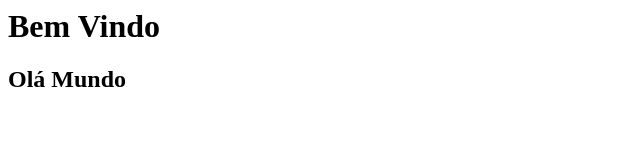
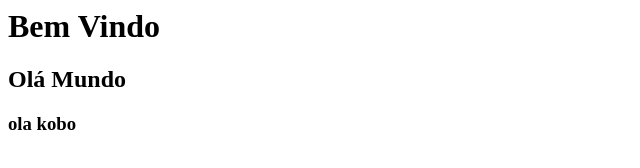
Before and after one commit to alunoprogramador/curso_github, a plain HTML site: page index.html in a window 1280 px wide. Shown: the full height of the page, 0-640 px from the left. Drawn offline with Linux system fonts and the light colour scheme.

Commit message:
começando curso

```diff
--- a/index.html
+++ b/index.html
@@ -1,2 +1,3 @@
 <h1>Bem Vindo</h1>
 <h2>Olá Mundo</h2>
+<h3>ola kobo</h3>
```
